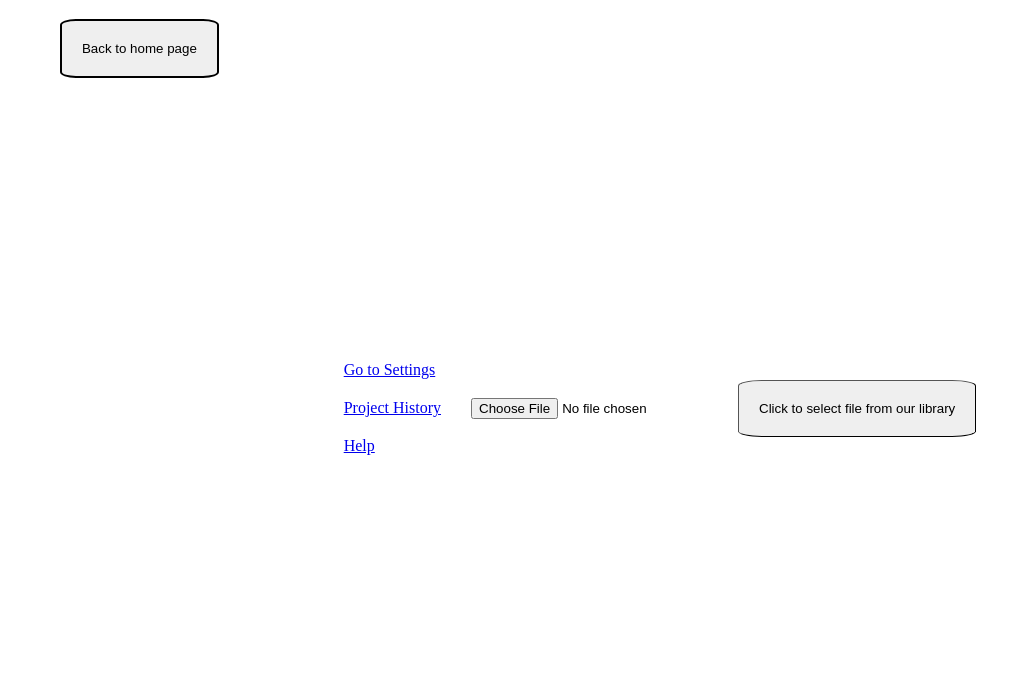
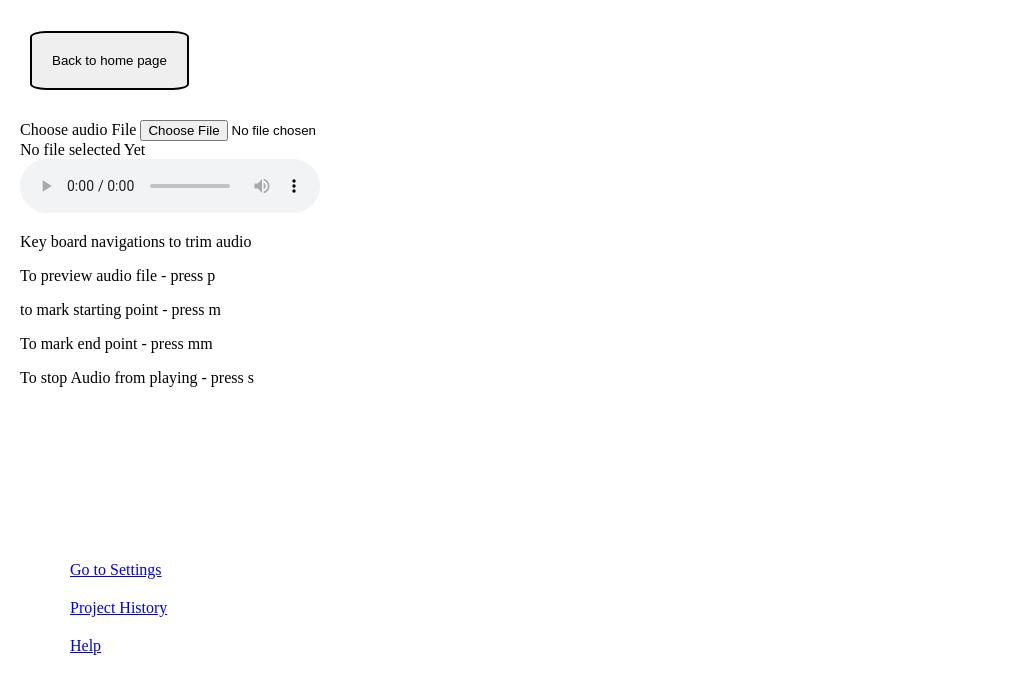
Before and after one commit to Wangari-Kariuki/Resonate-lab-UI, a plain HTML site: page Frontend/Pages/new-project.html in a window 1280 px wide. Shown: the part 99-788 px from the top of the page, without its empty margins (0-1019 px from the left). Drawn offline with Linux system fonts and the light colour scheme.

Commit message:
trimming featuree

```diff
--- a/Frontend/Pages/landingpage.css
+++ b/Frontend/Pages/landingpage.css
@@ -1,16 +1,14 @@
 body{
-    /* border: 1px solid;
-    min-height: 100vh; */
-    /* height: auto; */
     min-height: 100vh;
     display: flex;
     flex-direction: column;
     gap: 20px;
-    flex-wrap: wrap;
-    justify-content: center;
-    align-items: center;
-    align-content: center;
-
+    justify-content: flex-start;
+    align-items: flex-start;
+    align-content: stretch;
+    margin: 0;
+    padding: 20px;
+    box-sizing: border-box;
 }
 
 header{
@@ -23,9 +21,11 @@ header{
     display: flex;
     flex: 1;
     gap: 20px;
-    padding: 20px;
-    align-items: center;
-    justify-content: space-between;
+    padding: 0;
+    align-items: flex-start;
+    justify-content: flex-start;
+    width: 100%;
+    box-sizing: border-box;
 }
 
 #side-navigation {
@@ -46,12 +46,9 @@ li{
 }
 
 #buttons {
-    /* border: 0.5px solid; */
     width: fit-content;
-    margin: 0 auto;  /* Centers the buttons */
-    order: 2;        /* Appears after nav */
-
-
+    margin: 0;
+    order: 1;
 }
 button{
     margin: 10px;
--- a/Frontend/Pages/new-project.html
+++ b/Frontend/Pages/new-project.html
@@ -9,10 +9,9 @@
     <link rel="stylesheet" type="text/css" href="newP.css">
 
 </head>
-<body>
+<body class="new-project-page">
     <h1> New project page</h1>
     <button id = "go-to-home"  aria-label = "Open tab for home page" >Back to home page</button>
-<div id="mid-container">
       <nav id = "side-navigation" aria-label="side-navigation">
             <ul>
                 <li> <a href="/settings.html">Go to Settings</a></li>
@@ -20,17 +19,25 @@
                 <li><a href ="./help.html"> Help </a></li>
             </ul>
         </nav>
- <section id="buttons">
-<audio id="audio">
-    <source src="" id="thesource" />
-</audio>
-<input type="file" id="upload" title="Upload File" />
-<audio id = "audio" >
-<source src ="" id="src"/>
-</audio>
-        <!-- <button id="upload-new" aria-label="Upoad new auio file" >Click here to upload a new file</button> -->
-        <button id = "select-from-library" aria-label = "Select file from our library">Click to select file from our library</button>
+    <main id="mid-container">
+         <section id = "audio-trim" >
+            <!-- Display uploaded file  -->
+             <section class="player-container">
+                <label for ="audio-upload" class= "custom-upload-btn">Choose audio File</label>
+                <input type="file" id="audio-upload" accept = "audio/*">
+                <div id = "file-info" class="file-info">No file selected Yet</div>
+                <audio id = "audio-player" controls></audio>
+            <section id = "keyboard-navigations">
+                <p> Key board navigations to trim audio</p>
+                <p> To  preview audio file - press p</p>
+                <p> to mark starting point - press m</p>
+                <p>To mark end point - press mm</p>
+                <p> To stop Audio from playing - press s </p>
             </section>
-</div>
+        </section>
+
+
+    </main>
+    <script src="../Scripts/landing-newP.js"></script>
 </body>
 </html>
--- a/Frontend/Pages/newP.css
+++ b/Frontend/Pages/newP.css
@@ -1,6 +1,43 @@
+body.new-project-page {
+    min-height: 100vh;
+    display: flex;
+    flex-direction: column;
+    gap: 20px;
+
+    margin: 0;
+    padding: 20px;
+    box-sizing: border-box;
+}
+
 #go-to-home{
     margin-right: 80%;
     width: fit-content;
     border: 2px solid;
     padding:20px ;
 }
+#side-navigation{
+   order:1;
+}
+
+body.new-project-page #mid-container {
+    display: flex;
+    flex-direction: column;
+    flex: 1;
+    gap: 20px;
+    padding: 0;
+    align-items: flex-start;
+    justify-content: flex-start;
+    width: 100%;
+    box-sizing: border-box;
+}
+
+body.new-project-page #buttons {
+    width: fit-content;
+    margin: 0;
+    order: 2;
+}
+
+body.new-project-page #audio-trim {
+    order: 3;
+    width: 100%;
+}
--- a/Frontend/Scripts/landing-newP.js
+++ b/Frontend/Scripts/landing-newP.js
@@ -20,4 +20,27 @@ function handleFies(event){
     $("#src").attr("src", URL.createObjectURL.Url(files[0]));
     document.getElementById("audio").load();
 }
-document.getElementById("upload").addEventListener("change", handleFies,false)
+
+document.getElementById('audio-upload').addEventListener('change', function(event) {
+    const file = event.target.files[0]; // Get the uploaded file
+    const fileInfo = document.getElementById('file-info');
+    const audioPlayer = document.getElementById('audio-player');
+
+    // Check if a file was actually selected
+    if (file) {
+        // Display the selected file's name
+        fileInfo.textContent = `Playing: ${file.name}`;
+
+        // Create a local, temporary blob URL for the audio file
+        const fileURL = URL.createObjectURL(file);
+
+        // Pass the blob link to the audio elements source
+        audioPlayer.src = fileURL;
+
+        // Automatically start playback
+        audioPlayer.play();
+    } else {
+        fileInfo.textContent = "No file selected yet";
+        audioPlayer.src = "";
+    }
+});
```
Also changed, not shown: Frontend/Pages/landing_page.html (+6 -6 lines). Lines whose indentation alone changed are shown as unchanged.
